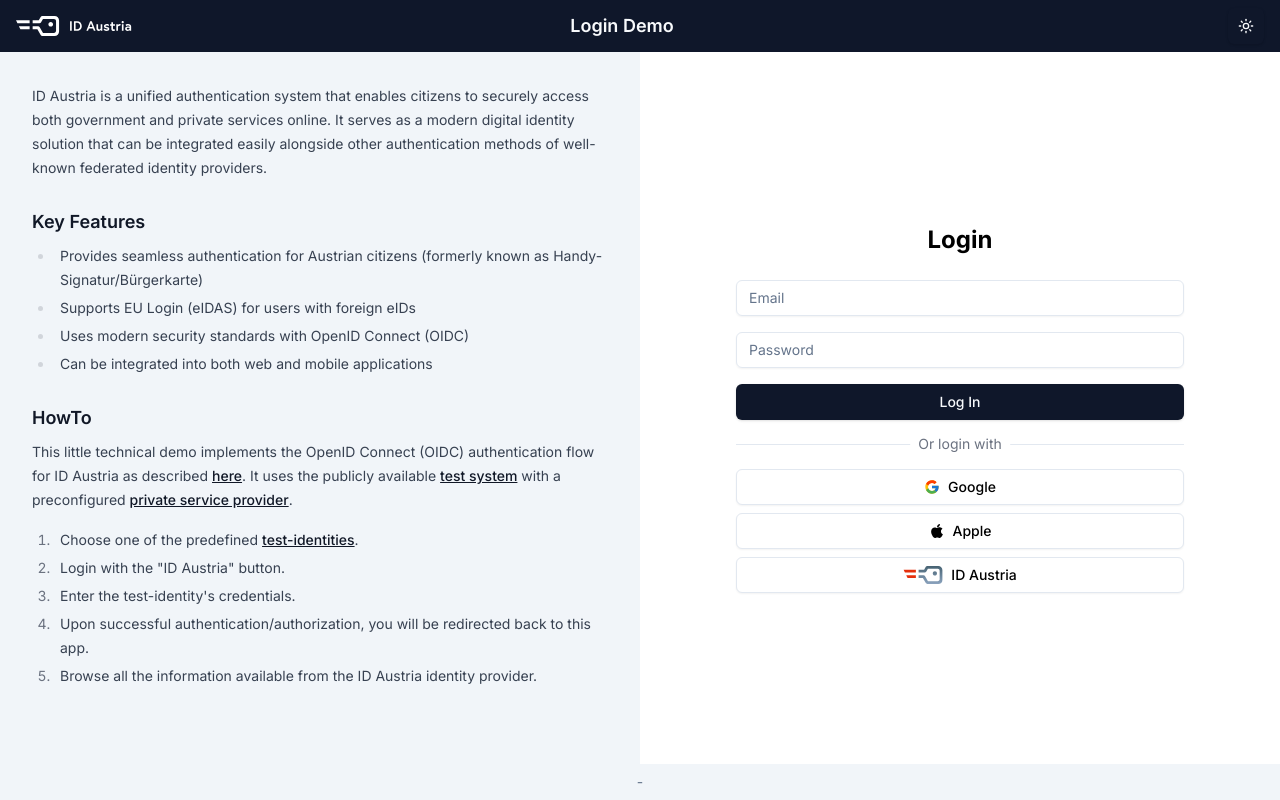
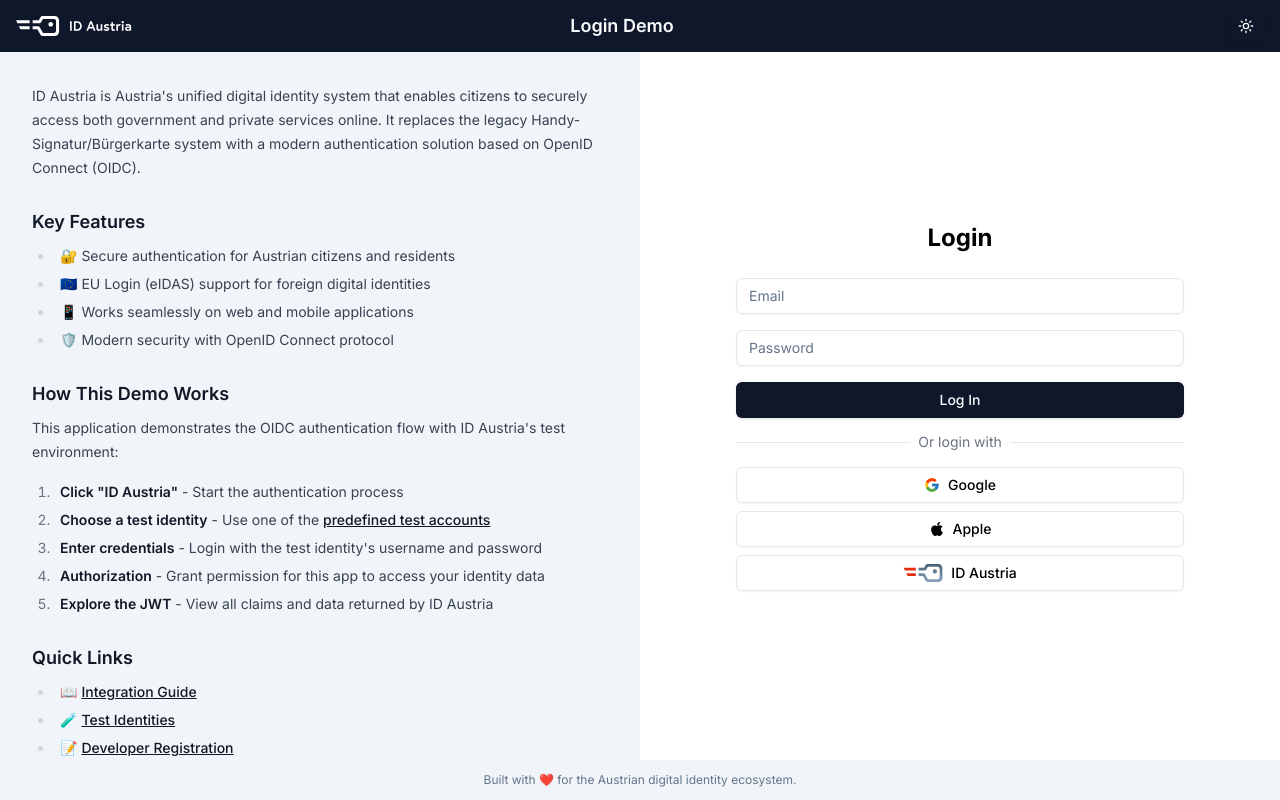
Before and after one commit to rudgal/id-austria-demo, a Next.js app: page / in a window 1280 px wide. Built offline with nearby package versions, Linux system fonts and the light colour scheme.

Commit message:
update HowTo.mdx

```diff
--- a/src/app/layout.tsx
+++ b/src/app/layout.tsx
@@ -22,9 +22,9 @@
       </head>
       <body className={`${inter.className} ${isDevMode() ? 'responsive-breakpoints-debug' : ''}`}>
         <ThemeProvider attribute="class" defaultTheme="system" enableSystem disableTransitionOnChange>
-          <div className="flex min-h-screen flex-col">
+          <div className="flex h-screen flex-col overflow-hidden">
             <Header />
-            <main className="flex flex-grow">{children}</main>
+            <main className="flex flex-1 overflow-hidden">{children}</main>
             <Footer />
           </div>
           <Toaster />
--- a/src/components/demo-page.tsx
+++ b/src/components/demo-page.tsx
@@ -4,12 +4,12 @@
 export default function DemoPage() {
   return (
     <>
-      <div className="w-1/2 overflow-y-auto bg-slate-100 p-8 dark:bg-slate-800">
+      <div className="h-full w-1/2 overflow-y-auto bg-slate-100 p-8 dark:bg-slate-800">
         <div className="prose prose-sm max-w-none dark:prose-invert">
           <HowTo />
         </div>
       </div>
-      <div className="flex w-1/2 items-center justify-center overflow-y-auto bg-white p-8 dark:bg-slate-950">
+      <div className="flex h-full w-1/2 items-center justify-center bg-white p-8 dark:bg-slate-950">
         <LoginForm />
       </div>
     </>
--- a/src/components/footer.tsx
+++ b/src/components/footer.tsx
@@ -1,7 +1,9 @@
 export function Footer() {
   return (
-    <footer className="bg-slate-100 py-2 dark:bg-slate-800">
-      <div className="container mx-auto px-4 text-center text-sm text-slate-500 dark:text-slate-400">-</div>
+    <footer className="bg-slate-100 py-3 dark:bg-slate-800">
+      <div className="container mx-auto px-4 text-center text-xs text-slate-500 dark:text-slate-400">
+        Built with ❤️ for the Austrian digital identity ecosystem.
+      </div>
     </footer>
   );
 }
--- a/src/mdx/HowTo.mdx
+++ b/src/mdx/HowTo.mdx
@@ -1,19 +1,27 @@
-ID Austria is a unified authentication system that enables citizens to securely access both government and private services online.
-It serves as a modern digital identity solution that can be integrated easily alongside other authentication methods of well-known federated identity providers.
+ID Austria is Austria's unified digital identity system that enables citizens to securely access both government and private services online.
+It replaces the legacy Handy-Signatur/Bürgerkarte system with a modern authentication solution based on OpenID Connect (OIDC).
 
 ### Key Features
-- Provides seamless authentication for Austrian citizens (formerly known as Handy-Signatur/Bürgerkarte)
-- Supports EU Login (eIDAS) for users with foreign eIDs
-- Uses modern security standards with OpenID Connect (OIDC)
-- Can be integrated into both web and mobile applications
+- 🔐 Secure authentication for Austrian citizens and residents
+- 🇪🇺 EU Login (eIDAS) support for foreign digital identities
+- 📱 Works seamlessly on web and mobile applications
+- 🛡️ Modern security with OpenID Connect protocol
 
-### HowTo
-This little technical demo implements the OpenID Connect (OIDC) authentication flow for ID Austria as described [here](https://eid.egiz.gv.at/anbindung/direkte-anbindung/anbindung-oidc/).
-It uses the publicly available [test system](https://eid.egiz.gv.at/anbindung/testidentitaeten/)
-with a preconfigured [private service provider](https://eid.egiz.gv.at/anbindung/registrierung/registrierung-von-privaten-service-providern/).
+### How This Demo Works
+This application demonstrates the OIDC authentication flow with ID Austria's test environment:
 
-1. Choose one of the predefined [test-identities](https://eid.egiz.gv.at/anbindung/testidentitaeten/vordefinierte-testidentitaeten/).
-2. Login with the "ID Austria" button.
-3. Enter the test-identity's credentials.
-4. Upon successful authentication/authorization, you will be redirected back to this app.
-5. Browse all the information available from the ID Austria identity provider.
+1. **Click "ID Austria"** - Start the authentication process
+2. **Choose a test identity** - Use one of the [predefined test accounts](https://www.id-austria.gv.at/de/developer/testen/vordefinierte-testidentit%C3%A4ten)
+3. **Enter credentials** - Login with the test identity's username and password
+4. **Authorization** - Grant permission for this app to access your identity data
+5. **Explore the JWT** - View all claims and data returned by ID Austria
+
+### Quick Links
+- 📖 [Integration Guide](https://www.id-austria.gv.at/de/developer/anbinden)
+- 🧪 [Test Identities](https://www.id-austria.gv.at/de/developer/testen/vordefinierte-testidentit%C3%A4ten)
+- 📝 [Developer Registration](https://www.id-austria.gv.at/de/developer/registrieren)
+- 🔍 [Status Monitor](https://www.id-austria.gv.at/de/developer/betreiben/status-monitor)
+
+### ⚠️ Disclaimer
+This is a proof-of-concept demonstration with no guarantees given, not intended for production use.
+The demo exclusively uses ID Austria's test system with synthetic test data. It does not work with real ID Austria accounts or handle any production data. All authentication happens on ID Austria's secure servers using their official OIDC endpoints and JWKS for token verification.
```
